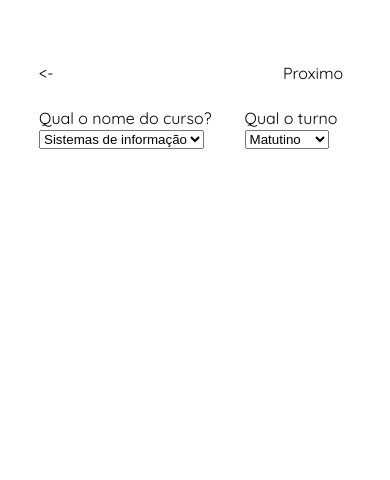
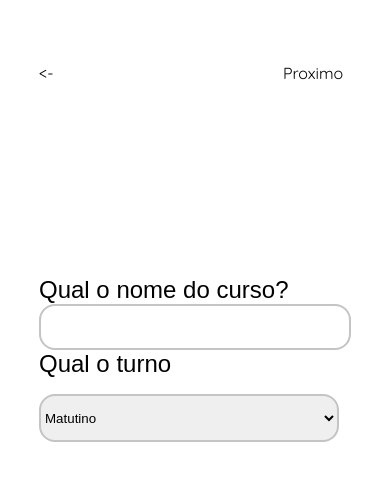
Before and after one commit to MatheusF99/login-screen, a React (Create React App) app: page / in a window 390 px wide. Shown: the top 480 px of the page. Built offline with nearby package versions, Linux system fonts and the light colour scheme.

Commit message:
mobile page register course

```diff
--- a/src/pages/RegisterPage/RegisterPage.css
+++ b/src/pages/RegisterPage/RegisterPage.css
@@ -13,6 +13,10 @@
 
     margin-bottom: 25px;
 }
+.form-outer{
+    width: 100%;
+    height: 70%;
+}
 
 form{
     width: 100%;
@@ -21,4 +25,34 @@ form{
     display: flex;
     justify-content: center;
     align-items: center;
+
+    flex-direction: column;
 }
+
+.field label{
+    font-family: 'Montserrat', sans-serif;
+    font-size: 24px;
+    font-weight: 400;
+
+}
+
+.field input{
+    width: 80vw;
+    height: 46px;
+
+    padding-left: 16px;
+
+    border: 2px solid #c4c4c4;
+    border-radius: 16px;
+}
+
+.select{
+    width: 300px;
+    height: 48px;
+
+    border: 2px solid #c4c4c4;
+
+    border-radius: 16px;
+
+    margin-top: 16px;
+}
--- a/src/pages/RegisterPage/RegisterPage.js
+++ b/src/pages/RegisterPage/RegisterPage.js
@@ -17,11 +17,7 @@ function RegisterPage() {
 
                     <div className="field">
                         <label htmlFor=""> Qual o nome do curso? </label>
-                    <select name="" id="">
-                        <option value="">Sistemas de informação</option>
-                        <option value="">Direito</option>
-                        <option value="">Estetica</option>
-                    </select>
+                        <input type="text"/>
                     </div>
 
                 </div>
@@ -30,7 +26,7 @@ function RegisterPage() {
 
                     <div className="field">
                         <label htmlFor="">Qual o turno</label>
-                    <select name="" id="">
+                        <select className="select" name="turn" id="turn">
                             <option value="">Matutino</option>
                             <option value="">vespertino</option>
                             <option value="">Noturno</option>
```
Also changed, not shown: 1 other file (tests, documents, lock files or other folders). Lines whose indentation alone changed are shown as unchanged.
